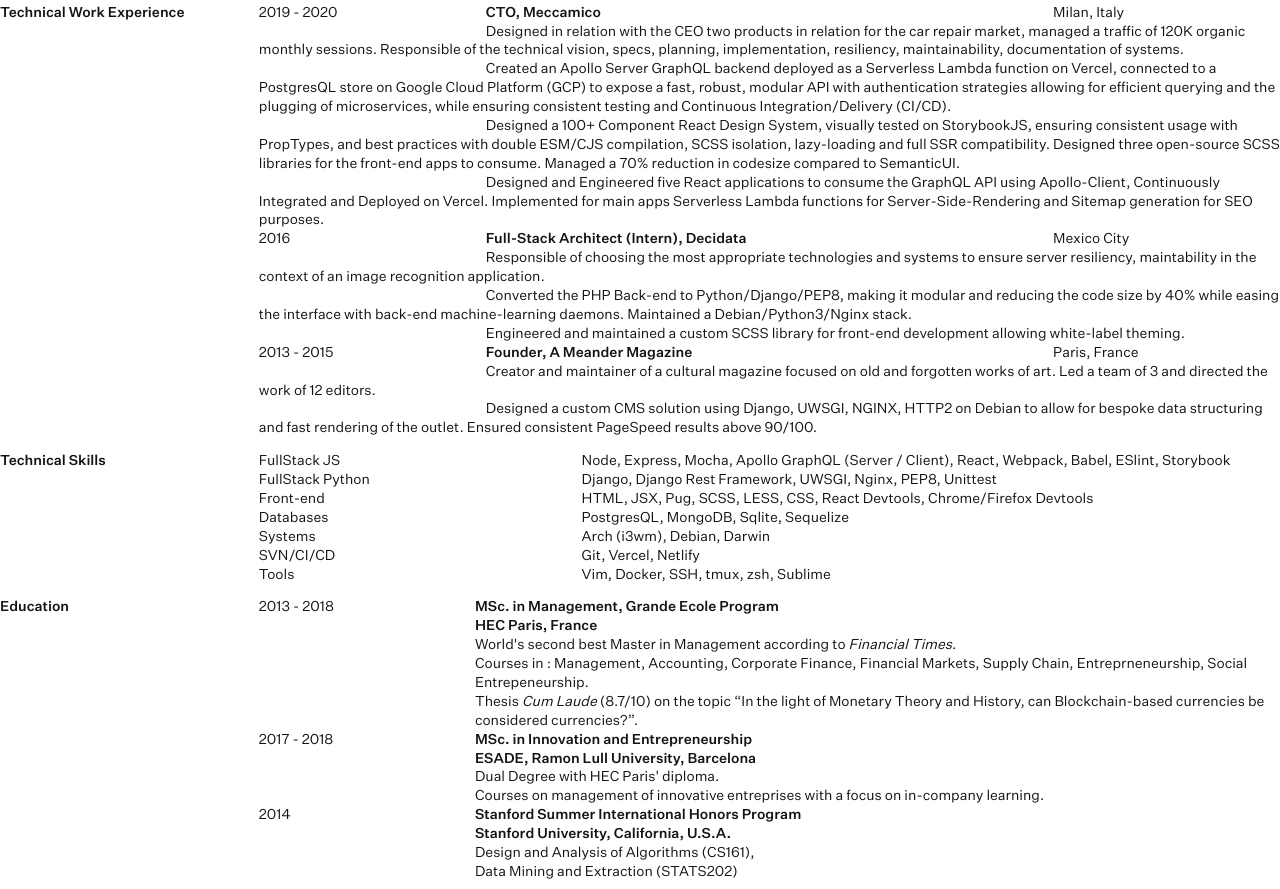
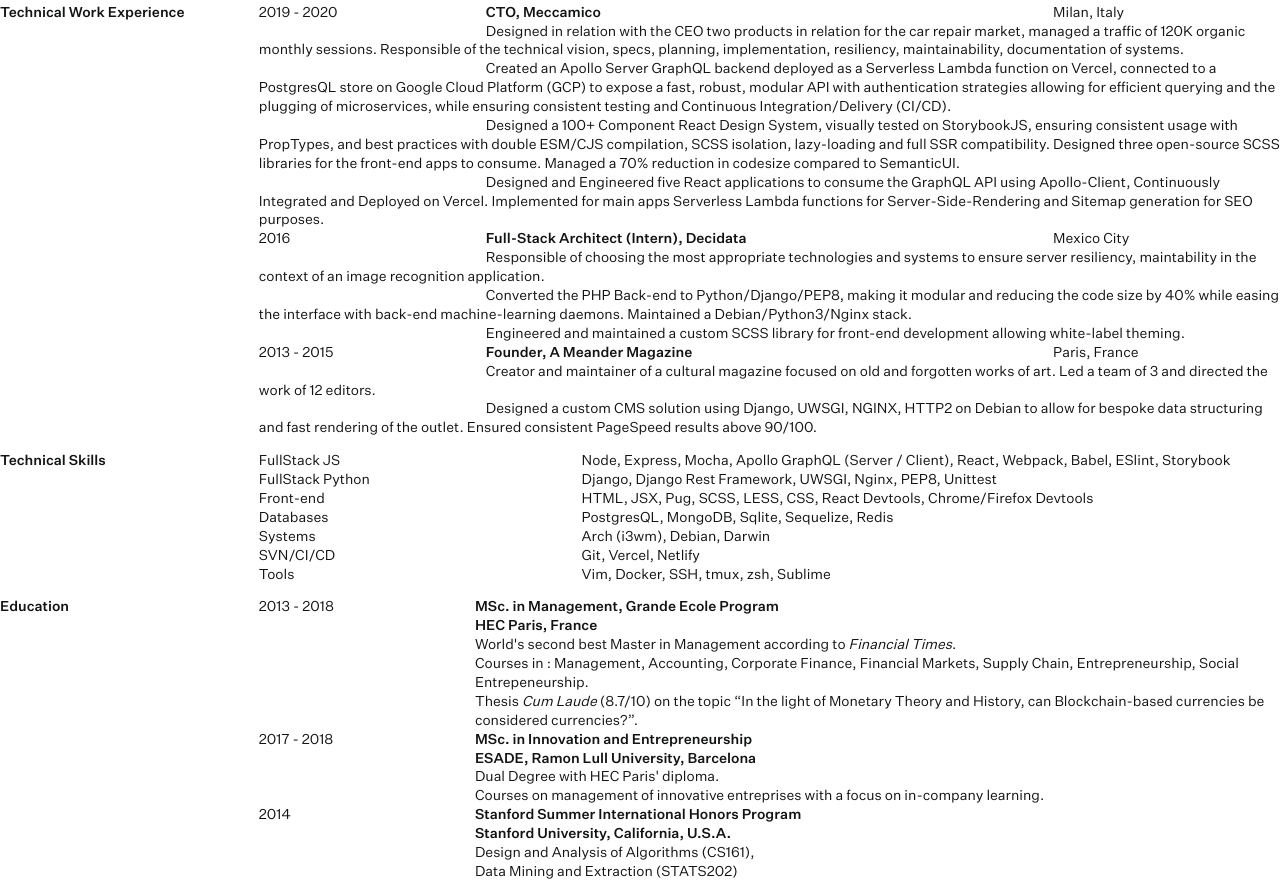
Before and after one commit to advl/resume, a website: page src/index.html in a window 1280 px wide. Shown: the part 294-1183 px from the top of the page. Drawn offline with Linux system fonts and the light colour scheme; files whose address does not match are found by name.

```diff
--- a/src/index.html
+++ b/src/index.html
@@ -163,9 +163,11 @@
         Django, Django Rest Framework, UWSGI, Nginx, PEP8, Unittest
       </div>
       <div class="second">Front-end</div>
-      <div class="content">HTML, JSX, Pug, SCSS, LESS, CSS, React Devtools, Chrome/Firefox Devtools</div>
+      <div class="content">
+        HTML, JSX, Pug, SCSS, LESS, CSS, React Devtools, Chrome/Firefox Devtools
+      </div>
       <div class="second">Databases</div>
-      <div class="content">PostgresQL, MongoDB, Sqlite, Sequelize</div>
+      <div class="content">PostgresQL, MongoDB, Sqlite, Sequelize, Redis</div>
       <div class="second">Systems</div>
       <div class="content">Arch (i3wm), Debian, Darwin</div>
       <div class="second">SVN/CI/CD</div>
@@ -185,7 +187,7 @@
       </div>
       <div class="content">
         Courses in : Management, Accounting, Corporate Finance, Financial
-        Markets, Supply Chain, Entreprneneurship, Social Entrepeneurship.
+        Markets, Supply Chain, Entrepreneurship, Social Entrepeneurship.
       </div>
       <div class="content">
         Thesis <em>Cum Laude</em> (8.7/10) on the topic “In the light of
```
